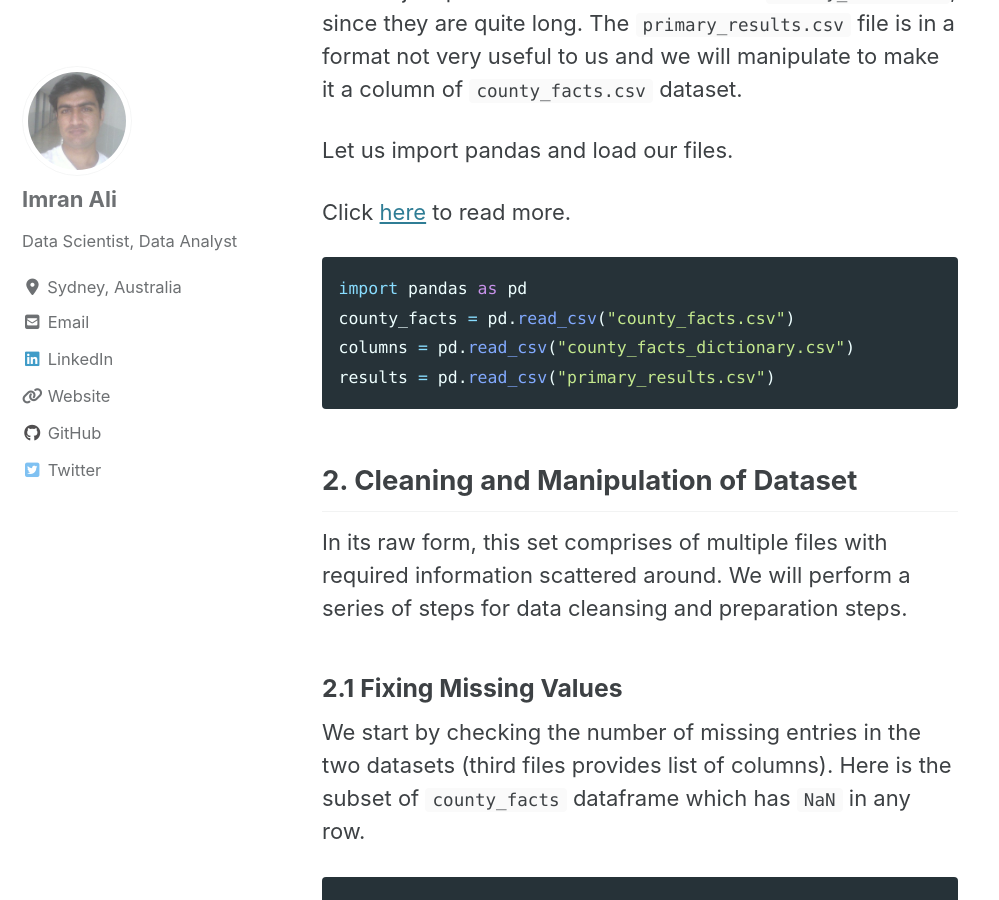
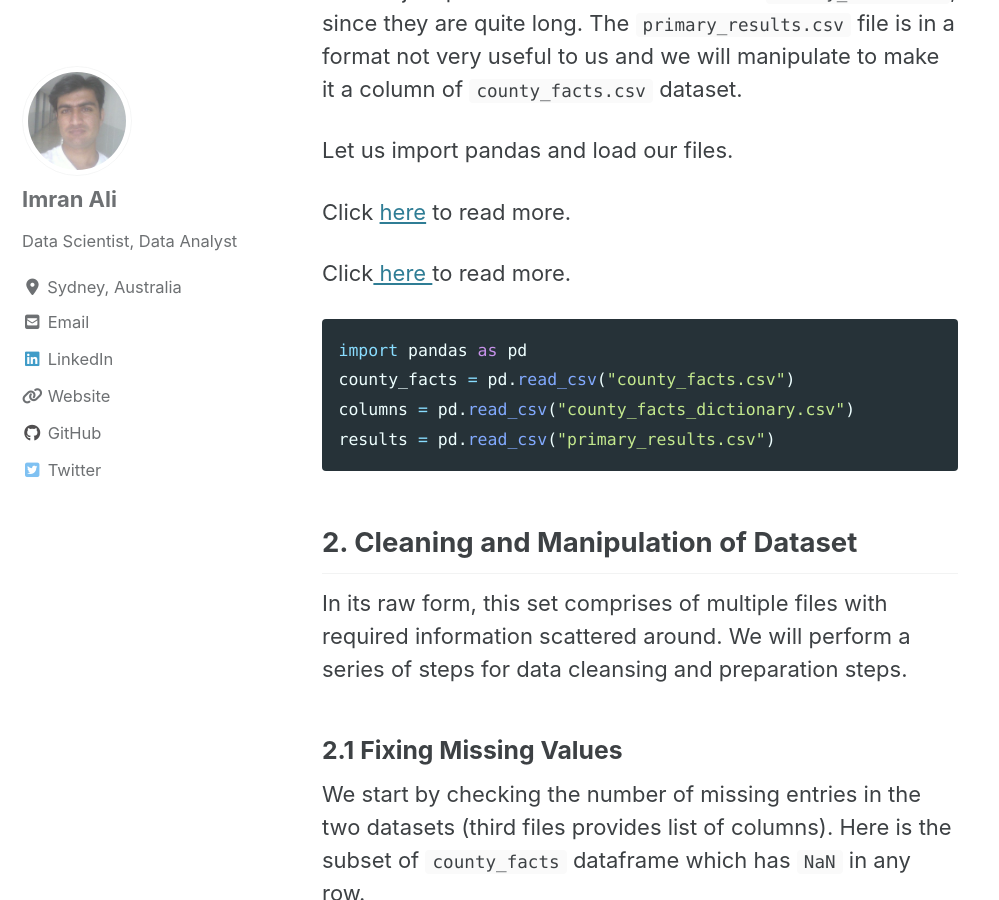
Before and after one commit to ImranAliPhD/ImranAliPhD.github.io, a Jekyll site: the page built from _posts/2020-05-24-primaries.md, in a window 1280 px wide and 900 px high, scrolled down 2841 px. Shown: the whole window, without its empty margins (0-999 px from the left). Built offline with Jekyll 4.4.1, drawn with Linux system fonts in a browser that asks for light colours; cached includes are drawn as plain includes; nearby versions of some CDN libraries.

Commit message:
Update 2020-05-24-primaries.md

````diff
--- a/_posts/2020-05-24-primaries.md
+++ b/_posts/2020-05-24-primaries.md
@@ -30,7 +30,9 @@ We will download three files, the `county_facts.csv`, `primary_results.csv` and
 
 Let us import pandas and load our files.
 
-Click [here](primaries.html) to read more.
+Click [here](primaries.html) to read more.<br>
+
+Click<a href="http://example.com/" target="_blank"> here </a>to read more.
 
 ```python
 import pandas as pd
````
